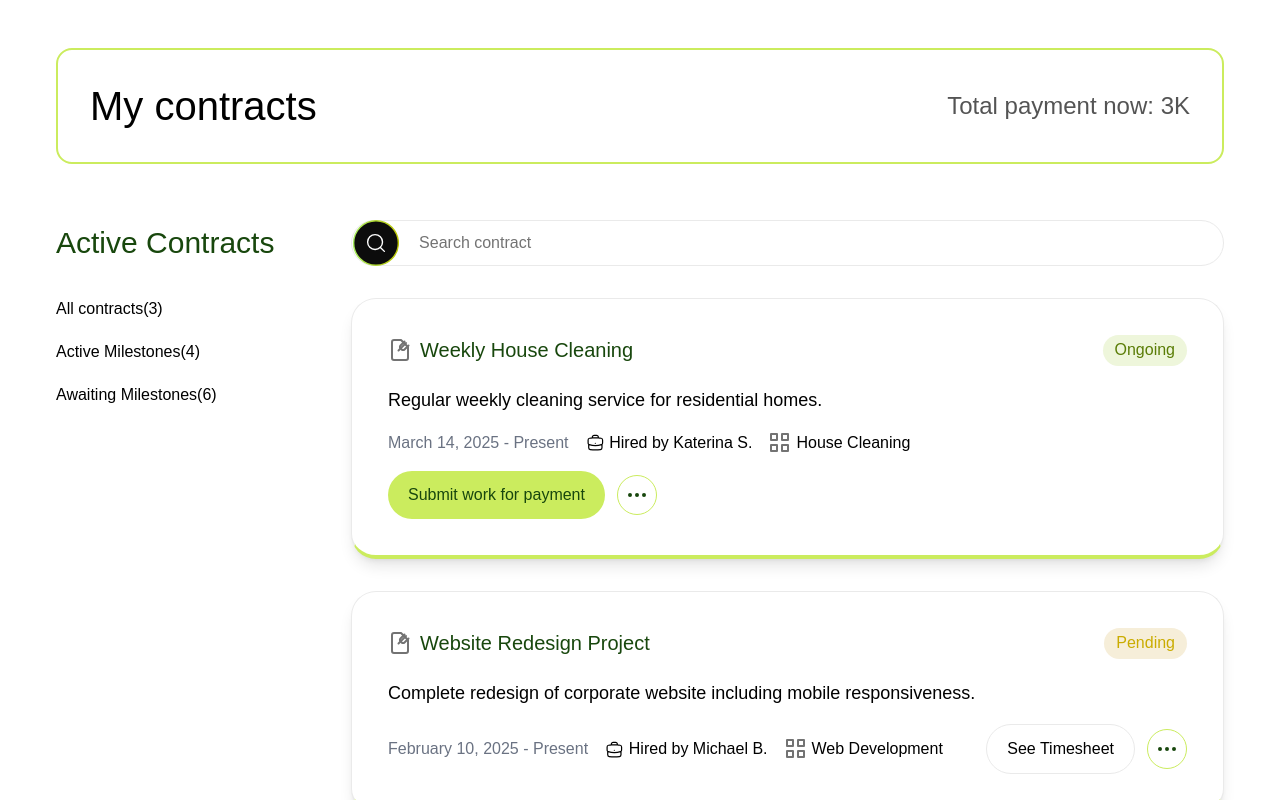
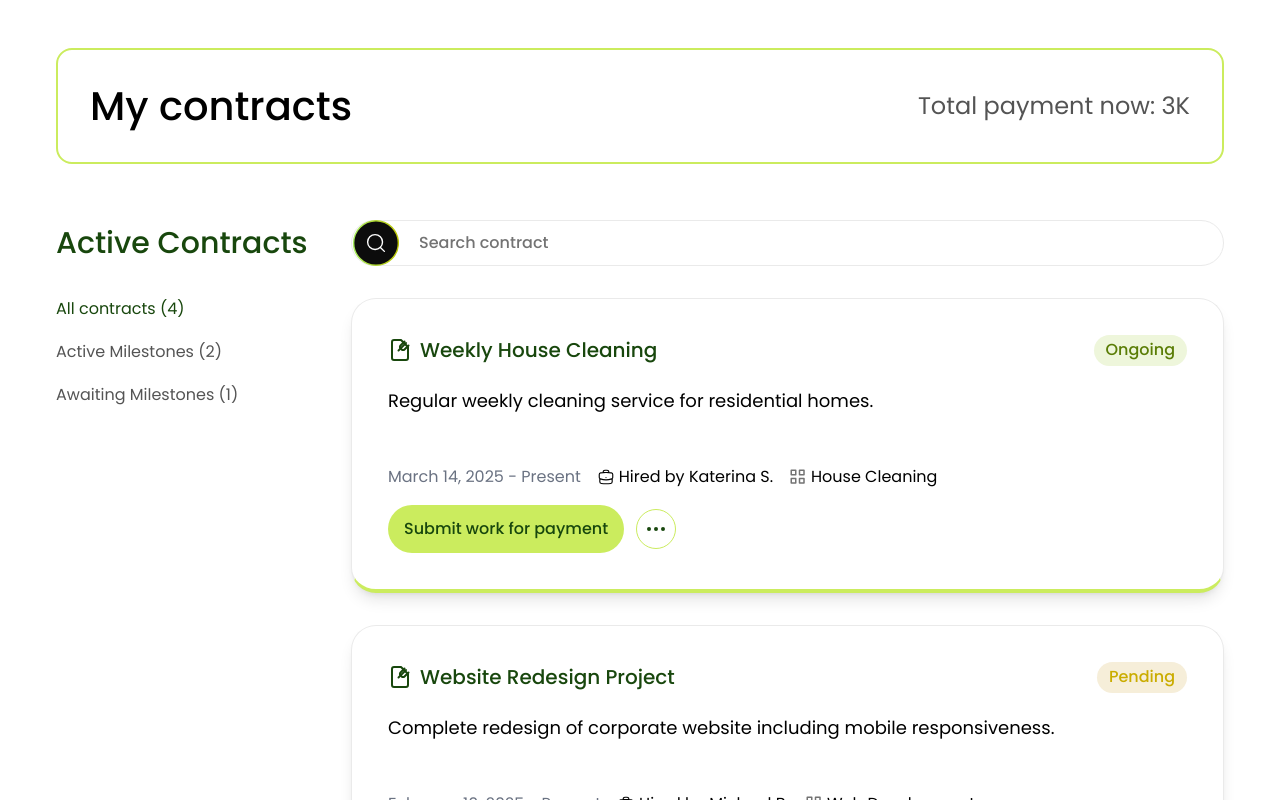
Before and after one commit to atikulla77/Jobwhee, a Next.js app: page /local/contracts in a window 1280 px wide. Shown: the top 800 px of the page. Built offline with nearby package versions, Linux system fonts and the light colour scheme.

Commit message:
Task 1 Complete - pixel perfect and fix other problem

```diff
--- a/public/icons/BriefcaseIcon.tsx
+++ b/public/icons/BriefcaseIcon.tsx
@@ -1,12 +1,12 @@
-export const BriefcaseIcon = () => {
+export const BriefcaseIcon = ({ width = 24, height = 24 }) => {
 	return (
 		<svg
 			xmlns="http://www.w3.org/2000/svg"
-			width="20.69048309326172"
-			height="19.308948516845703"
+			width={width}
+			height={height}
 			fill="none"
 			viewBox="0 0 24 24"
-			stroke-width="1.5"
+			strokeWidth="1.5"
 			stroke="currentColor">
 			<path
 				strokeLinecap="round"
--- a/public/icons/DocumentIcon.tsx
+++ b/public/icons/DocumentIcon.tsx
@@ -6,7 +6,7 @@ export const DocumentIcon = () => {
 			height="24"
 			viewBox="0 0 24 24"
 			fill="none"
-			stroke="#737373"
+			stroke="#18470D"
 			strokeWidth="2"
 			strokeLinecap="round"
 			strokeLinejoin="round"
--- a/public/icons/TagIcon.tsx
+++ b/public/icons/TagIcon.tsx
@@ -1,9 +1,9 @@
-export const TagIcon = () => {
+export const TagIcon = ({ width = 24, height = 24 }) => {
 	return (
 		<svg
 			xmlns="http://www.w3.org/2000/svg"
-				width="24"
-				height="24"
+			width={width}
+			height={height}
 			viewBox="0 0 24 24"
 			fill="none"
 			stroke="#737373"
@@ -17,4 +17,4 @@ export const TagIcon = () => {
 			<rect x="3" y="14" width="6" height="6" />
 		</svg>
 	);
-}
+};
--- a/src/app/[locale]/contracts/components/ContractCard.tsx
+++ b/src/app/[locale]/contracts/components/ContractCard.tsx
@@ -1,25 +1,28 @@
-import ThreeDotDropdown from "@/app/shared/widgets/ThreeDotDropdown/ThreeDotDropdown";
 import { BriefcaseIcon } from "../../../../../public/icons/BriefcaseIcon";
 import { TagIcon } from "../../../../../public/icons/TagIcon";
 import { DocumentIcon } from "../../../../../public/icons/DocumentIcon";
 import ContractActionMenu from "./ContractActionMenu";
+import Button from "@/app/shared/ui-kit/Button";
 
 interface ContractCardProps {
 	id: string;
 	title: string;
 	description: string;
-	status: "ongoing" | "pending" | "closed" | "dispute";
+	status: string;
 	startDate: string;
 	endDate: string;
 	hiredBy: string;
 	category: string;
-	primaryAction: "Submit work for payment" | "See Timesheet" | null;
+	primaryAction: string;
 	menuOptions: string[];
 }
 
 const ContractCard: React.FC<{ contract: ContractCardProps }> = ({
 	contract,
 }) => {
+	const handleButton = (action: string) => {
+		alert(action);
+	};
 	return (
 		<div
 			className="rounded-[25px] border border-[#EAEAEA] border-b-4 border-b-[#CBEC5E] bg-white shadow-lg hover:shadow-xl transition-all duration-300 w-full mx-auto
@@ -27,10 +30,12 @@ const ContractCard: React.FC<{ contract: ContractCardProps }> = ({
       ">
 			<div className="flex flex-col sm:flex-row justify-between items-start gap-4">
 				<div className="flex items-center gap-2">
-					<div className="text-green-600 text-[16px] sm:text-2xl">
-						<DocumentIcon />
+					<div className="text-[#18470D] text-[16px] sm:text-[24px] flex items-center">
+						<button onClick={()=>alert('button is clicked ')} title="" className="cursor-pointer ">
+							<DocumentIcon />
+						</button>
 					</div>
-					<h2 className="2xl:!text-[30px] sm:text-[20px] text-[16px] font-medium text-[#18470D]">
+					<h2 className="2xl:!text-[24px] sm:text-[20px] text-[16px] font-medium text-[#18470D]">
 						{contract.title}
 					</h2>
 				</div>
@@ -54,30 +59,30 @@ const ContractCard: React.FC<{ contract: ContractCardProps }> = ({
 				{contract.description}
 			</p>
 
-			<div className="flex flex-col sm:flex-row sm:flex-wrap justify-between items-start sm:items-center mt-4 gap-4">
+			<div className="flex flex-col sm:flex-row sm:flex-wrap justify-between items-start sm:items-center mt-[50px] gap-4">
 				<div className="flex sm:flex-row flex-wrap items-center gap-3 sm:gap-4 text-black text-sm xl:text-base lg:text-[16px] font-normal">
 					<div className="text-gray-500">
 						{contract.startDate} - {contract.endDate}
 					</div>
 					<div className="flex items-center gap-1">
-						<BriefcaseIcon /> Hired by {contract.hiredBy}
+						<BriefcaseIcon width={18} height={18} /> Hired by {contract.hiredBy}
 					</div>
 					<div className="flex items-center gap-1">
-						<TagIcon /> {contract.category}
+						<TagIcon width={18} height={18} /> {contract.category}
 					</div>
 				</div>
 
 				<div className="flex justify-between items-center gap-2 sm:gap-3 mt-2 sm:mt-0 w-full sm:w-auto">
 					{contract.primaryAction && (
-						<button
-							className={`sm:w-fit w-full rounded-full px-4 py-2 sm:px-5 sm:py-3 font-medium text-sm xl:text-base lg:text-[16px] transition-all duration-300
-                ${
-									contract.primaryAction === "Submit work for payment"
-										? "bg-[#CBEC5E] text-[#18470D] hover:bg-[#ACD624] cursor-pointer"
-										: "border border-[#EAEAEA] text-[#000] cursor-pointer"
-								}`}>
-							{contract.primaryAction}
-						</button>
+						<Button
+							handleButton={handleButton}
+							text={contract.primaryAction}
+							type={
+								contract.primaryAction === "Submit work for payment"
+									? "active"
+									: "transparent"
+							}
+						/>
 					)}
 					<div className="text-gray-500 cursor-pointer text-xl sm:text-2xl">
 						<ContractActionMenu menuOptions={contract.menuOptions} />
--- a/src/app/[locale]/contracts/page.tsx
+++ b/src/app/[locale]/contracts/page.tsx
@@ -1,11 +1,53 @@
-import Link from "next/link";
+"use client";
+
+import { useState } from "react";
 import ContractCard from "./components/ContractCard";
 import { Search } from "@/app/shared/ui-kit/Search";
 import { mockContracts } from "./data/mockContracts";
 
 const Page = () => {
+	const [search, setSearch] = useState("");
+	const [selectedCategory, setSelectedCategory] = useState("all");
+
+	// Filter contracts
+	const filteredContracts = mockContracts.filter(contract => {
+		// filtering Category
+		const matchesCategory =
+			selectedCategory === "all" ||
+			(selectedCategory === "active" &&
+				["ongoing", "pending"].includes(contract.status)) ||
+			(selectedCategory === "awaiting" && contract.status === "dispute");
+
+		// Search filtering by title
+		const matchesSearch = contract.title
+			.toLowerCase()
+			.includes(search.toLowerCase());
+
+		return matchesCategory && matchesSearch;
+	});
+
+	// handle category
+	const handleCategoryChange = (category: string) => {
+		setSelectedCategory(category);
+	};
+
+	// Calculate counts for each category (based on filtered contracts)
+	const allContractsCount = mockContracts.filter(contract =>
+		contract.title.toLowerCase().includes(search.toLowerCase())
+	).length;
+	const activeMilestonesCount = mockContracts.filter(
+		contract =>
+			["ongoing", "pending"].includes(contract.status) &&
+			contract.title.toLowerCase().includes(search.toLowerCase())
+	).length;
+	const awaitingMilestonesCount = mockContracts.filter(
+		contract =>
+			contract.status === "dispute" &&
+			contract.title.toLowerCase().includes(search.toLowerCase())
+	).length;
+
 	return (
-		<div className="max-w-[375px] overflow-hidden sm:max-w-[780px] xl:max-w-[1200px] 2xl:max-w-[1430px] p-4 mx-auto">
+		<div className="max-w-[375px] overflow-hidden sm:max-w-[780px] xl:max-w-[1200px] 2xl:max-w-[1430px] p-4 mx-auto ">
 			<div className="mt-8 sm:mb-14 mb-7 sm:max-w-full mx-auto sm:flex sm:justify-between sm:items-center px-4 sm:px-8 py-4 border-2 border-[#CBEC5E] rounded-2xl h-auto sm:h-[116px]">
 				<h1 className="text-[20px] sm:text-[40px] font-medium">My contracts</h1>
 				<p className="text-[#545454] text-[14px] sm:text-2xl mt-2 sm:mt-0">
@@ -14,31 +56,61 @@ const Page = () => {
 			</div>
 			<div className="flex flex-col px-4 sm:px-[15px] xl:px-0">
 				<div className="flex flex-col sm:flex-row sm:items-center sm:justify-between gap-4">
-					<div className=" text-[#18470D]">
+					<div className="text-[#18470D]">
 						<h1 className="font-medium xl:text-3xl text-2xl">
 							Active Contracts
 						</h1>
 					</div>
 					<div className="2xl:!w-[1080px] xl:!w-[873px] sm:w-[487px] w-full order-first sm:order-last">
-						<Search />
+						<Search setSearch={setSearch} />
 					</div>
 				</div>
 				<div className="flex flex-col lg:flex-row flex-wrap sm:items-start sm:justify-between xl:mt-8 mt-4 mb-20 gap-6 sm:gap-0">
 					<ul className="space-y-5 text-sm sm:text-[16px] font-normal mb-4 sm:mb-8">
 						<li>
-							<Link href="">All contracts(3)</Link>
+							<button
+								onClick={() => handleCategoryChange("all")}
+								className={`hover:text-[#18470D] transition-colors cursor-pointer ${
+									selectedCategory === "all"
+										? "text-[#18470D]"
+										: "text-[#545454]"
+								}`}>
+								All contracts ({allContractsCount})
+							</button>
 						</li>
 						<li>
-							<Link href="">Active Milestones(4)</Link>
+							<button
+								onClick={() => handleCategoryChange("active")}
+								className={`hover:text-[#18470D] transition-colors cursor-pointer ${
+									selectedCategory === "active"
+										? "text-[#18470D]"
+										: "text-[#545454]"
+								}`}>
+								Active Milestones ({activeMilestonesCount})
+							</button>
 						</li>
 						<li>
-							<Link href="">Awaiting Milestones(6)</Link>
+							<button
+								onClick={() => handleCategoryChange("awaiting")}
+								className={`hover:text-[#18470D] transition-colors cursor-pointer ${
+									selectedCategory === "awaiting"
+										? "text-[#18470D]"
+										: "text-[#545454]"
+								}`}>
+								Awaiting Milestones ({awaitingMilestonesCount})
+							</button>
 						</li>
 					</ul>
 					<div className="2xl:!w-[1080px] xl:w-[873px] w-[100%] space-y-8">
-						{mockContracts?.map(contract => (
-							<ContractCard key={contract.id} contract={contract} />
-						))}
+						{filteredContracts.length > 0 ? (
+							filteredContracts.map(contract => (
+								<ContractCard key={contract.id} contract={contract} />
+							))
+						) : (
+							<p className="text-[#545454] text-[16px]">
+								No contracts found for this category or search.
+							</p>
+						)}
 					</div>
 				</div>
 			</div>
--- a/src/app/globals.css
+++ b/src/app/globals.css
@@ -1,5 +1,4 @@
 @import "tailwindcss";
-
 
 body {
 	background: var(--background);
@@ -7,8 +6,7 @@ body {
 	font-family: Arial, Helvetica, sans-serif;
 }
 
-
-@import 'react-toastify/dist/ReactToastify.css';
+@import "react-toastify/dist/ReactToastify.css";
 @tailwind base;
 @tailwind components;
 @tailwind utilities;
@@ -19,25 +17,27 @@ body {
 }
 
 @media (prefers-color-scheme: dark) {
-  :root {}
+	:root {
+	}
 }
 
 body {
 	color: var(--foreground);
 	background: var(--background);
-  font-family: Arial, Helvetica, sans-serif;
 	height: fit;
 }
 
 .clipped-image {
-  clippath: polygon(5% 0%,
+	clippath: polygon(
+		5% 0%,
 		95% 0%,
 		100% 10%,
 		100% 90%,
 		95% 100%,
 		5% 100%,
 		0% 90%,
-      0% 10%);
+		0% 10%
+	);
 	border-radius: 10px;
 	/* Adjust for smooth rounded corners */
 	overflow: hidden;
@@ -98,7 +98,7 @@ body {
 }
 
 .react-datepicker__day-name {
-  color: #8B939F !important;
+	color: #8b939f !important;
 	font-size: 13.33px !important;
 	width: auto !important;
 	margin: 0 !important;
@@ -109,8 +109,8 @@ body {
 }
 
 .react-datepicker__day--keyboard-selected {
-  background-color: #18470D !important;
-  color: #EAEAEA !important;
+	background-color: #18470d !important;
+	color: #eaeaea !important;
 }
 
 .react-datepicker__day--keyboard-selected:hover {
@@ -130,13 +130,13 @@ body {
 	width: 100% !important;
 	height: 48px !important;
 	max-width: 300px !important;
-  background: #CBEC5E !important;
+	background: #cbec5e !important;
 	border-radius: 49px !important;
 	display: flex;
 	justify-content: center;
 	align-items: center;
 	border: none !important;
-  color: #18470D !important;
+	color: #18470d !important;
 	font-size: 16px !important;
 	font-weight: 500 !important;
 }
@@ -154,21 +154,25 @@ body {
 }
 
 .react-datepicker__day--outside-month {
-  color: #8B939F !important;
+	color: #8b939f !important;
 }
 
-.react-datepicker__day:not(.react-datepicker__day--outside-month, .react-datepicker__day--keyboard-selected, .react-datepicker__day--selected) {
+.react-datepicker__day:not(
+		.react-datepicker__day--outside-month,
+		.react-datepicker__day--keyboard-selected,
+		.react-datepicker__day--selected
+	) {
 	color: #414750 !important;
 }
 
 .react-datepicker__day--keyboard-selected {
-  color: #EAEAEA !important;
+	color: #eaeaea !important;
 	font-weight: 400 !important;
 }
 
 .react-datepicker__day--selected {
-  background: #18470D !important;
-  color: #EAEAEA !important;
+	background: #18470d !important;
+	color: #eaeaea !important;
 }
 
 .react-datepicker__day.react-datepicker__day--selected:hover {
@@ -248,7 +252,7 @@ body {
 }
 
 .notification-scrollbar::-webkit-scrollbar-thumb {
-  background-color: #D9DDDE;
+	background-color: #d9ddde;
 	border-radius: 200px;
 }
 
@@ -257,7 +261,7 @@ body {
 }
 
 .card-shadow {
-  box-shadow: 0px 2px 12.9px 0px #2B5BB529;
+	box-shadow: 0px 2px 12.9px 0px #2b5bb529;
 }
 
 .customScroll::-webkit-scrollbar {
@@ -270,7 +274,7 @@ body {
 }
 
 .customScroll::-webkit-scrollbar-thumb {
-  background-color: #D9D9D9;
+	background-color: #d9d9d9;
 	border-radius: 10px;
 	border: 2px solid #f1f1f1;
 	width: 9px;
@@ -288,7 +292,6 @@ body {
 	.customScroll::-webkit-scrollbar-thumb {
 		width: 4px;
 	}
-
 }
 /* Scrollbar Styles (for Chrome, Edge, Safari) */
 ::-webkit-scrollbar {
@@ -300,7 +303,7 @@ body {
 }
 
 ::-webkit-scrollbar-thumb {
-  background-color: #AEB3BC; /* your brand color */
+	background-color: #aeb3bc; /* your brand color */
 	border-radius: 20px;
 	border: 2px solid white; /* adds a padding effect */
 }
@@ -308,7 +311,7 @@ body {
 /* Optional: for Firefox */
 * {
 	scrollbar-width: thin;
-  scrollbar-color: #AEB3BC transparent;
+	scrollbar-color: #aeb3bc transparent;
 }
 .education-modal::-webkit-scrollbar {
 	width: 8px;
@@ -319,7 +322,7 @@ body {
 }
 
 .education-modal::-webkit-scrollbar-thumb {
-  background-color: #AEB3BC;
+	background-color: #aeb3bc;
 	border-radius: 10px;
 	border: 2px solid white;
 }
@@ -327,5 +330,5 @@ body {
 /* Optional for Firefox */
 .education-modal {
 	scrollbar-width: thin;
-  scrollbar-color: #AEB3BC transparent;
+	scrollbar-color: #aeb3bc transparent;
 }
--- a/src/app/layout.tsx
+++ b/src/app/layout.tsx
@@ -1,17 +1,13 @@
 import type { Metadata } from "next";
-import { Geist, Geist_Mono } from "next/font/google";
+import { Poppins } from "next/font/google";
 import "./globals.css";
 
-const geistSans = Geist({
-	variable: "--font-geist-sans",
+const poppins = Poppins({
+	weight: ["400", "500", "600", "700"],
 	subsets: ["latin"],
+	display: "swap",
+	variable: "--font-poppins",
 });
-
-const geistMono = Geist_Mono({
-	variable: "--font-geist-mono",
-	subsets: ["latin"],
-});
-
 export const metadata: Metadata = {
 	title: "Create Next App",
 	description: "Generated by create next app",
@@ -24,10 +20,7 @@ export default function RootLayout({
 }>) {
 	return (
 		<html lang="en">
-			<body
-				className={`${geistSans.variable} ${geistMono.variable} antialiased`}>
-				{children}
-			</body>
+			<body className={`${poppins.className} antialiased`}>{children}</body>
 		</html>
 	);
 }
--- a/src/app/page.tsx
+++ b/src/app/page.tsx
@@ -16,6 +16,7 @@ import { TextArea } from "@/app/shared/ui-kit/TextArea";
 import { useState, useEffect } from "react";
 import { EmptyJobField } from "@/app/shared/ui-kit/EmptyJobField";
 import ComponentItem from "./shared/ui-kit/ComponentItem";
+import Link from "next/link";
 
 const dropDownDataInit = [
   {
@@ -63,6 +64,8 @@ export default function ComponentsPage() {
 
   return (
     <div className="p-10 flex flex-col gap-8   ">
+
+      <Link href={'/local/contracts'}>Go to Contracts page</Link>
       <h1 className="mb-[2em]">Components Page</h1>
       <ComponentItem name="Dropdown" src="src/shared/ui-kit/Dropdown.tsx">
         <Dropdown
--- a/src/app/shared/ui-kit/Button.tsx
+++ b/src/app/shared/ui-kit/Button.tsx
@@ -1,22 +1,23 @@
 interface ButtonProps {
-	width?: string;
-	type?: "active" | "inactive";
+	type: string;
 	text: string;
+	handleButton: (action: string) => void;
 }
-
 const Button: React.FC<ButtonProps> = ({
-	width = "220px",
 	type = "active",
 	text = "Next",
+	handleButton,
 }) => {
 	return (
 		<button
-			style={{ width }}
-			className={`h-[48px] text-[16px] rounded-full font-medium transition-all duration-300
+			onClick={() => handleButton(text)}
+			className={`sm:h-[48px] h-[40px] sm:px-4 px-7 sm:text-[16px] text-[14px] rounded-full font-medium transition-all duration-300
         ${
 					type === "active"
 						? "bg-[#CBEC5E] text-[#18470D] hover:bg-[#ACD624] cursor-pointer"
-						: "bg-[#EAEAEA] text-[#B8B8B8] cursor-not-allowed"
+						: type === "transparent"
+						? "border border-[#EAEAEA] text-[#000] cursor-pointer"
+						: "bg-[#E2E2E2] text-[#5B5B5B]"
 				}
       `}>
 			{text}
--- a/src/app/shared/ui-kit/Search.tsx
+++ b/src/app/shared/ui-kit/Search.tsx
@@ -1,12 +1,17 @@
 import { SearchIcon } from "../../../../public/icons/talent-client/SearchIcon";
 
-export const Search = ({ width = "" }) => {
+import { Dispatch, SetStateAction } from "react";
+
+interface SearchProps {
+	setSearch: Dispatch<SetStateAction<string>>;
+}
+
+export const Search: React.FC<SearchProps> = ({ setSearch }) => {
 	return (
-		<div
-			className="h-[46px] w-full max-w-[1080px] border border-[#EAEAEA] rounded-[73px] flex gap-5 items-center"
-			style={{ width }}>
+		<div className="h-[46px] w-full max-w-[1080px] border border-[#EAEAEA] rounded-[73px] flex gap-5 items-center">
 			<SearchIcon />
 			<input
+				onChange={e => setSearch(e.target.value)}
 				className="  w-full h-6 text-base font-medium  outline-none text-[#737373] placeholder:text-[#737373]"
 				placeholder="Search contract"
 			/>
--- a/src/app/shared/widgets/ContractActionsDropDown/ContractActionsDropDown.tsx
+++ b/src/app/shared/widgets/ContractActionsDropDown/ContractActionsDropDown.tsx
@@ -22,9 +22,8 @@ const ContractActionsDropDown: React.FC<ContractActionsDropDownProps> = ({
 						{menuOptions.map((option, index) => (
 							<li key={index}>
 								<button
-                  className="w-full text-left px-4 sm:py-[10px] py-[6px] sm:text-[16px] text-[14px] font-[500] text-[#545454] rounded-md"
-                  onClick={() => setDropdownOpen(false)}
-                >
+									className="w-full cursor-pointer hover:bg-[#c8c8c842] transition-all text-left px-4 sm:py-[10px] py-[6px] sm:text-[16px] text-[14px] font-[500] text-[#545454] rounded-md"
+									onClick={() => setDropdownOpen(false)}>
 									{option}
 								</button>
 							</li>
```
Lines whose indentation alone changed are shown as unchanged.
